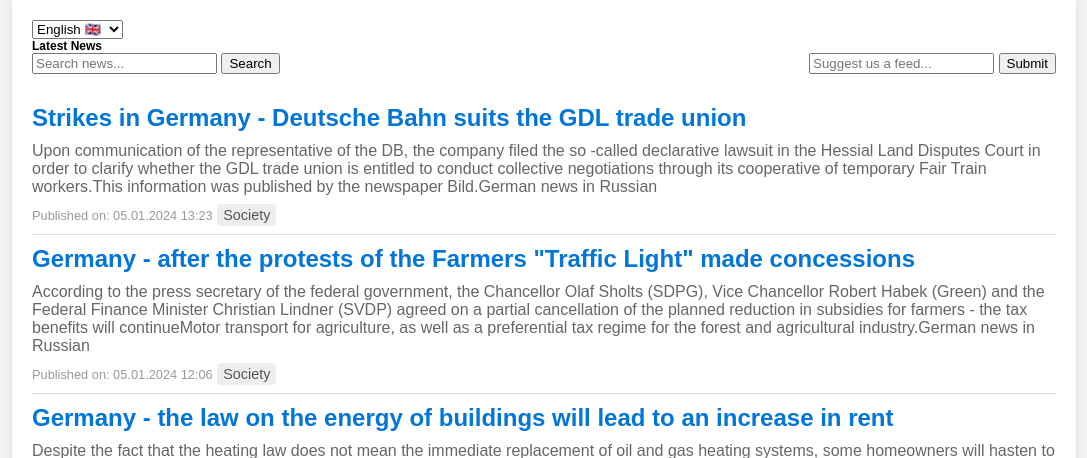
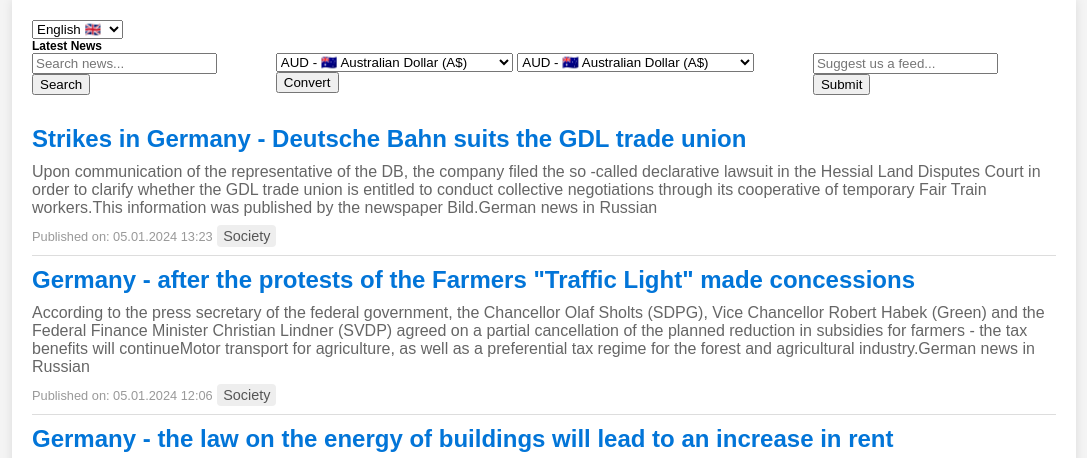
Before and after one commit to yasinalbayrak/ssrf-project, a Django app: page /news/ in a window 1280 px wide. Shown: the top 458 px of the page, without its empty margins (96-1183 px from the left). Run offline with Django 4.2, Linux system fonts and the light colour scheme; data comes from the database, SQL or seed files in the repository.

Commit message:
Front end currenct integration

```diff
--- a/russianNews/templates/news_list.html
+++ b/russianNews/templates/news_list.html
@@ -100,7 +100,79 @@
                    value="{{ search_query }}">
             <button type="submit">{% trans 'Search' %}</button>
         </form>
-
+        <form id="currency" action="/api/v1/getcurrency" method="get" target="response-frame">
+            <select id="from" name="from" required>
+                <option value="AUD">AUD - 🇦🇺 Australian Dollar (A$)</option>
+                <option value="BGN">BGN - 🇧🇬 Bulgarian Lev (лв)</option>
+                <option value="BRL">BRL - 🇧🇷 Brazilian Real (R$)</option>
+                <option value="CAD">CAD - 🇨🇦 Canadian Dollar (CA$)</option>
+                <option value="CHF">CHF - 🇨🇭 Swiss Franc (CHF)</option>
+                <option value="CNY">CNY - 🇨🇳 Chinese Yuan (¥)</option>
+                <option value="CZK">CZK - 🇨🇿 Czech Koruna (Kč)</option>
+                <option value="DKK">DKK - 🇩🇰 Danish Krone (kr)</option>
+                <option value="EUR">EUR - 🇪🇺 Euro (€)</option>
+                <option value="GBP">GBP - 🇬🇧 British Pound (£)</option>
+                <option value="HKD">HKD - 🇭🇰 Hong Kong Dollar (HK$)</option>
+                <option value="HRK">HRK - 🇭🇷 Croatian Kuna (kn)</option>
+                <option value="HUF">HUF - 🇭🇺 Hungarian Forint (Ft)</option>
+                <option value="IDR">IDR - 🇮🇩 Indonesian Rupiah (Rp)</option>
+                <option value="ILS">ILS - 🇮🇱 Israeli New Shekel (₪)</option>
+                <option value="INR">INR - 🇮🇳 Indian Rupee (₹)</option>
+                <option value="ISK">ISK - 🇮🇸 Icelandic Króna (kr)</option>
+                <option value="JPY">JPY - 🇯🇵 Japanese Yen (¥)</option>
+                <option value="KRW">KRW - 🇰🇷 South Korean Won (₩)</option>
+                <option value="MXN">MXN - 🇲🇽 Mexican Peso (MX$)</option>
+                <option value="MYR">MYR - 🇲🇾 Malaysian Ringgit (RM)</option>
+                <option value="NOK">NOK - 🇳🇴 Norwegian Krone (kr)</option>
+                <option value="NZD">NZD - 🇳🇿 New Zealand Dollar (NZ$)</option>
+                <option value="PHP">PHP - 🇵🇭 Philippine Peso (₱)</option>
+                <option value="PLN">PLN - 🇵🇱 Polish Złoty (zł)</option>
+                <option value="RON">RON - 🇷🇴 Romanian Leu (lei)</option>
+                <option value="RUB">RUB - 🇷🇺 Russian Ruble (₽)</option>
+                <option value="SEK">SEK - 🇸🇪 Swedish Krona (kr)</option>
+                <option value="SGD">SGD - 🇸🇬 Singapore Dollar (S$)</option>
+                <option value="THB">THB - 🇹🇭 Thai Baht (฿)</option>
+                <option value="TRY">TRY - 🇹🇷 Turkish Lira (₺)</option>
+                <option value="USD">USD - 🇺🇸 United States Dollar ($)</option>
+                <option value="ZAR">ZAR - 🇿🇦 South African Rand (R)</option>
+            </select>
+            <select id="to" name="to" required>
+                <option value="AUD">AUD - 🇦🇺 Australian Dollar (A$)</option>
+                <option value="BGN">BGN - 🇧🇬 Bulgarian Lev (лв)</option>
+                <option value="BRL">BRL - 🇧🇷 Brazilian Real (R$)</option>
+                <option value="CAD">CAD - 🇨🇦 Canadian Dollar (CA$)</option>
+                <option value="CHF">CHF - 🇨🇭 Swiss Franc (CHF)</option>
+                <option value="CNY">CNY - 🇨🇳 Chinese Yuan (¥)</option>
+                <option value="CZK">CZK - 🇨🇿 Czech Koruna (Kč)</option>
+                <option value="DKK">DKK - 🇩🇰 Danish Krone (kr)</option>
+                <option value="EUR">EUR - 🇪🇺 Euro (€)</option>
+                <option value="GBP">GBP - 🇬🇧 British Pound (£)</option>
+                <option value="HKD">HKD - 🇭🇰 Hong Kong Dollar (HK$)</option>
+                <option value="HRK">HRK - 🇭🇷 Croatian Kuna (kn)</option>
+                <option value="HUF">HUF - 🇭🇺 Hungarian Forint (Ft)</option>
+                <option value="IDR">IDR - 🇮🇩 Indonesian Rupiah (Rp)</option>
+                <option value="ILS">ILS - 🇮🇱 Israeli New Shekel (₪)</option>
+                <option value="INR">INR - 🇮🇳 Indian Rupee (₹)</option>
+                <option value="ISK">ISK - 🇮🇸 Icelandic Króna (kr)</option>
+                <option value="JPY">JPY - 🇯🇵 Japanese Yen (¥)</option>
+                <option value="KRW">KRW - 🇰🇷 South Korean Won (₩)</option>
+                <option value="MXN">MXN - 🇲🇽 Mexican Peso (MX$)</option>
+                <option value="MYR">MYR - 🇲🇾 Malaysian Ringgit (RM)</option>
+                <option value="NOK">NOK - 🇳🇴 Norwegian Krone (kr)</option>
+                <option value="NZD">NZD - 🇳🇿 New Zealand Dollar (NZ$)</option>
+                <option value="PHP">PHP - 🇵🇭 Philippine Peso (₱)</option>
+                <option value="PLN">PLN - 🇵🇱 Polish Złoty (zł)</option>
+                <option value="RON">RON - 🇷🇴 Romanian Leu (lei)</option>
+                <option value="RUB">RUB - 🇷🇺 Russian Ruble (₽)</option>
+                <option value="SEK">SEK - 🇸🇪 Swedish Krona (kr)</option>
+                <option value="SGD">SGD - 🇸🇬 Singapore Dollar (S$)</option>
+                <option value="THB">THB - 🇹🇭 Thai Baht (฿)</option>
+                <option value="TRY">TRY - 🇹🇷 Turkish Lira (₺)</option>
+                <option value="USD">USD - 🇺🇸 United States Dollar ($)</option>
+                <option value="ZAR">ZAR - 🇿🇦 South African Rand (R)</option>
+            </select>
+            <button type="convert">{% trans 'Convert' %}</button>
+        </form>
         <!-- New Search Form -->
         <form id="second-search-form" action="/search/" method="get">
             <input type="text" id="feed" name="feed" placeholder="{% trans 'Suggest us a feed' %}...">
```
